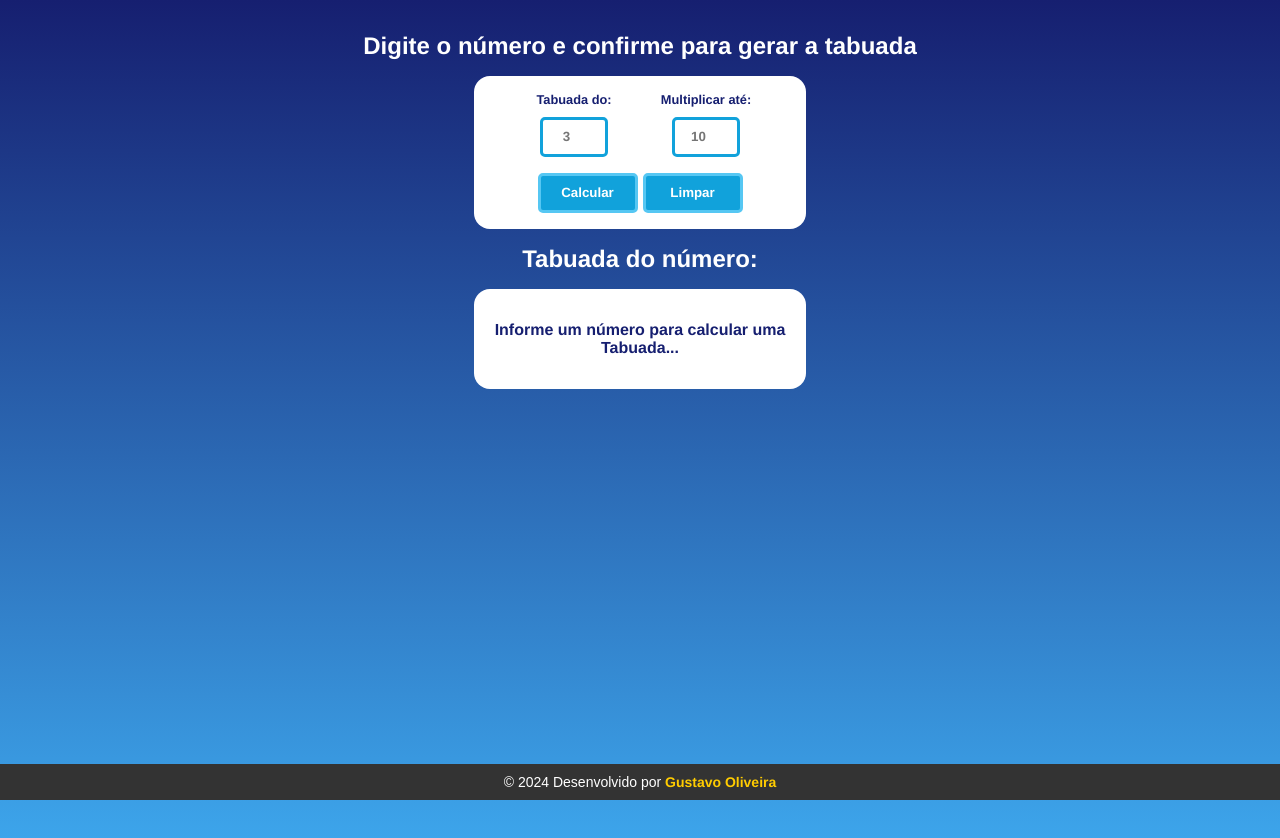
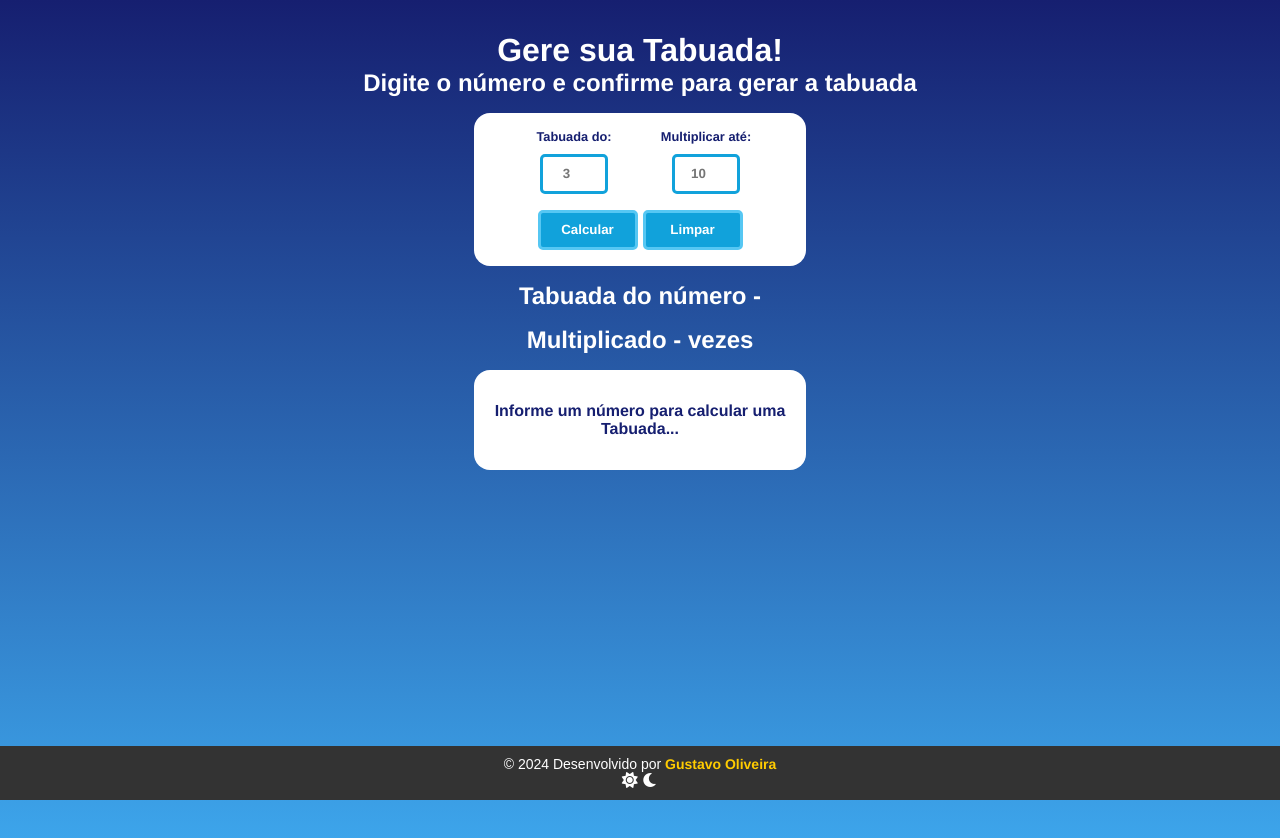
Before and after one commit to OliveiraGustaDev/Multiplication-table, a plain HTML site: page index.html in a window 1280 px wide. Drawn offline with Linux system fonts and the light colour scheme; some packages are replaced by stand-ins of ours; files that its build step writes are made by us from their sources; a script that the page names is missing; files whose address does not match are found by name.

Commit message:
Update index.html

```diff
--- a/index.html
+++ b/index.html
@@ -5,10 +5,16 @@
     <meta name="viewport" content="width=device-width, initial-scale=1.0" />
     <title>@Tabuada Js</title>
     <link rel="stylesheet" href="css/styles.css" />
+    <link
+      rel="stylesheet"
+      href="https://cdnjs.cloudflare.com/ajax/libs/font-awesome/6.0.0-beta3/css/all.min.css"
+    />
+
     <script src="https://cdn.jsdelivr.net/npm/sweetalert2@11"></script>
     <script src="js/scripts.js" defer></script>
   </head>
-  <body>
+  <body class="clear">
+    <h1>Gere sua Tabuada!</h1>
     <h2 id="title">Digite o número e confirme para gerar a tabuada</h2>
     <form id="multiplication-form">
       <div class="form-control">
@@ -28,7 +34,8 @@
       <button id="clean">Limpar</button>
     </form>
     <div id="multiplication-table">
-      <h2 id="multiplication-title">Tabuada do número: <span></span></h2>
+      <h2 id="multiplication-title">Tabuada do número - <span> </span></h2>
+      <h2 id="multiplication-title2">Multiplicado - <span> </span> vezes</h2>
       <div id="multiplication-operations">
         <p>Informe um número para calcular uma Tabuada...</p>
       </div>
@@ -38,6 +45,9 @@
   <footer>
     <div class="footer-container">
       <p>&copy; 2024 Desenvolvido por <strong>Gustavo Oliveira</strong></p>
+      <i></i>
     </div>
+    <i class="fas fa-sun" id="clear"></i>
+    <i class="fas fa-moon" id="dark"></i>
   </footer>
 </html>
```
